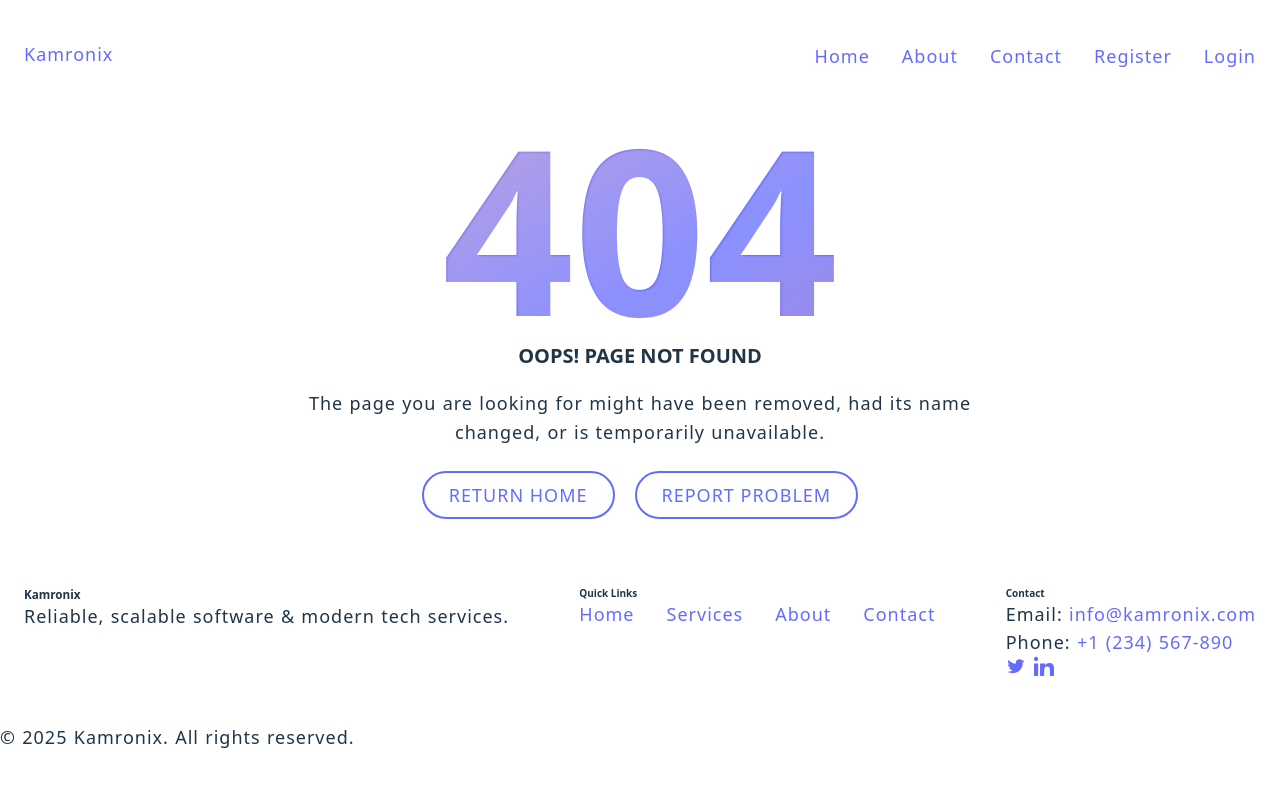
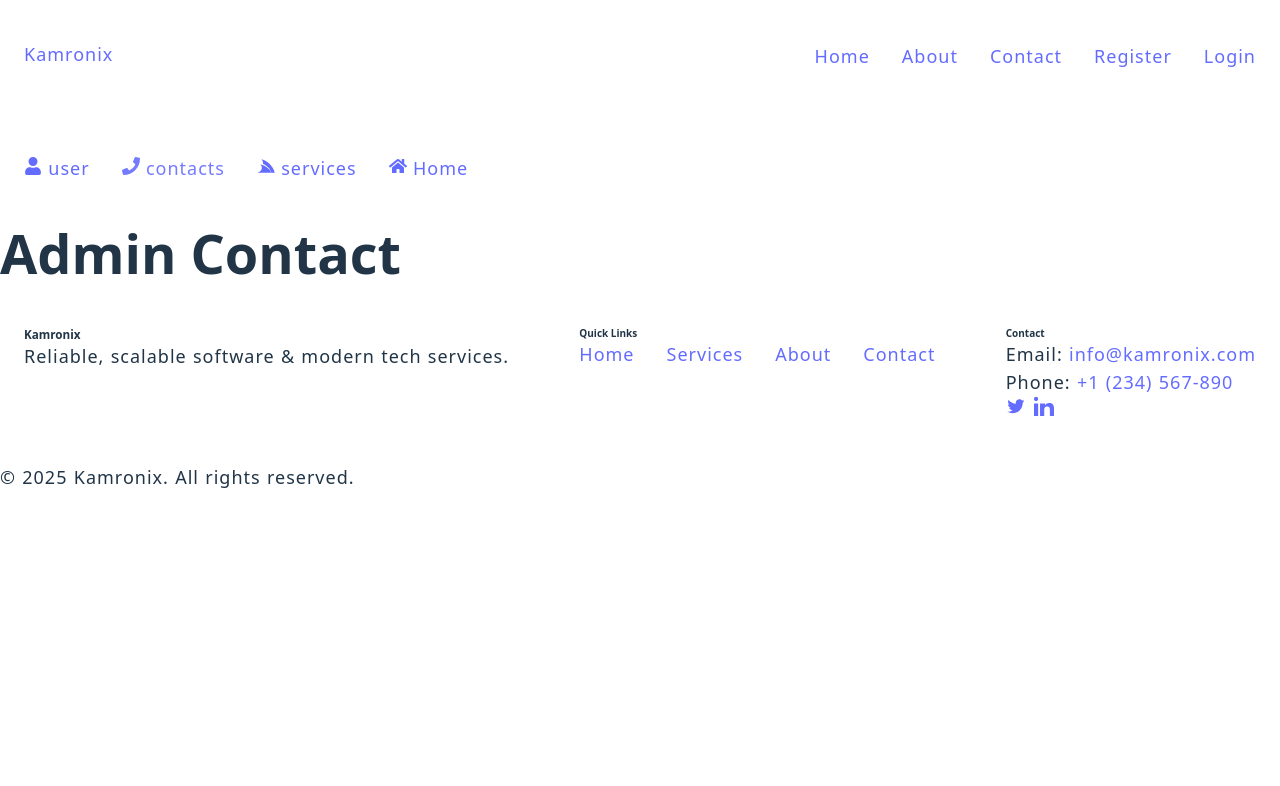
Before and after one commit to Kamran4074/MERN-Series, a React (Vite) app in the folder client/: page /admin/contacts in a window 1280 px wide. Shown: the top 786 px of the page. Built offline with nearby package versions, Linux system fonts and the light colour scheme; no server answers.

Commit message:
Building admin page layout

```diff
--- a/client/package.json
+++ b/client/package.json
@@ -12,6 +12,7 @@
   "dependencies": {
     "react": "^19.2.0",
     "react-dom": "^19.2.0",
+    "react-icons": "^5.5.0",
     "react-router-dom": "^7.9.6",
     "react-toastify": "^11.0.5"
   },
--- a/client/src/App.jsx
+++ b/client/src/App.jsx
@@ -9,6 +9,9 @@ import{ Navbar } from './components/Navbar'
 import { Footer } from './components/Footer';
 import { Error } from './pages/Error';
 import { Logout } from './pages/Logout';
+import { AdminLayout } from './components/layouts/Admin-layout';
+import { AdminContact } from './pages/Admin-Contact';
+import { AdminUser } from './pages/Admin-User';
 const App = () => {
   return (
     <>
@@ -23,8 +26,12 @@ const App = () => {
       <Route path='/register' element={<Register/>} />
       <Route path='/logout' element={<Logout/>} />
       {/* Astric(*) in a code mean if user is accessing any another page that is not in website */}
-      {/* imlementing error page */}
+      {/* implementing error page */}
       <Route path='*' element={<Error/>}/>
+      <Route path='/admin' element={<AdminLayout/>}>
+        <Route path='contacts' element={<AdminContact/>}/>
+        <Route path='users' element={<AdminUser/>}/>
+      </Route>
     </Routes>
     <Footer/>
     </BrowserRouter>
--- /dev/null
+++ b/client/src/components/layouts/Admin-layout.jsx
@@ -0,0 +1,31 @@
+import { Outlet,NavLink } from 'react-router-dom';
+import { FaUser, FaPhone, FaServicestack, FaHome } from "react-icons/fa";
+
+export const AdminLayout=()=>{
+    return (
+        <>
+            <header>
+                <div className="container">
+                    <nav>
+                        <ul>
+                            <li>
+                                <NavLink to="/admin/users"> <FaUser /> user</NavLink>
+                            </li>
+                            <li>
+                                <NavLink to="/admin/contacts"><FaPhone /> contacts</NavLink>
+                            </li>
+                            <li>
+                                <NavLink to="/service"><FaServicestack /> services</NavLink>
+                            </li>
+                            <li>
+                                <NavLink to="/"><FaHome /> Home</NavLink>
+                            </li>
+
+                        </ul>
+                    </nav>
+                </div>
+            </header>
+            <Outlet />
+        </>
+    )
+}
--- /dev/null
+++ b/client/src/pages/Admin-Contact.jsx
@@ -0,0 +1,3 @@
+export const AdminContact = ()=>{
+    return <h1>Admin Contact</h1>
+}
--- /dev/null
+++ b/client/src/pages/Admin-User.jsx
@@ -0,0 +1,63 @@
+import { useEffect, useState } from "react"
+import { useAuth } from "../store/auth";
+
+export const AdminUser = ()=>{
+    const [users, setUsers] = useState([]);
+    const {authorizationToken} = useAuth();
+
+    const getAllUsersData = async() =>{
+        try {
+            const response = await fetch('http://localhost:5000/api/admin/users',
+                {
+                    method : "GET",
+                    headers :{
+                        Authorization: authorizationToken
+                    }
+                }
+            );
+            const data = await response.json();
+            console.log(`users :`, data);
+            setUsers(data);
+        } catch (error) {
+            console.log(error);
+        }
+    }
+    useEffect(()=>{
+        getAllUsersData();
+    },[])
+    return <>
+    <section className="admin-user-section">
+        <div className="container">
+            <h1>Admin User Data</h1>
+        </div>
+        <div className=" container admin-user">
+            <table>
+                <thead> {/* table head */}
+                    <tr> {/* table row */}
+                        <th>Name</th> {/* table heading */}
+                        <th>Email</th>
+                        <th>Phone</th>
+                        <th>Update</th>
+                        <th>Delete</th>
+                    </tr>
+                </thead>
+                <tbody> {/* table body */}
+
+                    {users.map((crrUser,index)=>{
+                        return(
+                            <tr key={index}> {/* table row */}
+                                <td>{crrUser.username}</td> {/* table data */}
+                                <td>{crrUser.email}</td>
+                                <td>{crrUser.phone}</td>
+                                <td>Edit</td>
+                                <td>Delete</td>
+                            </tr>
+                        )
+                    })}
+
+                </tbody>
+            </table>
+        </div>
+    </section>
+    </>
+}
```
Also changed, not shown: 1 other file (tests, documents, lock files or other folders).
